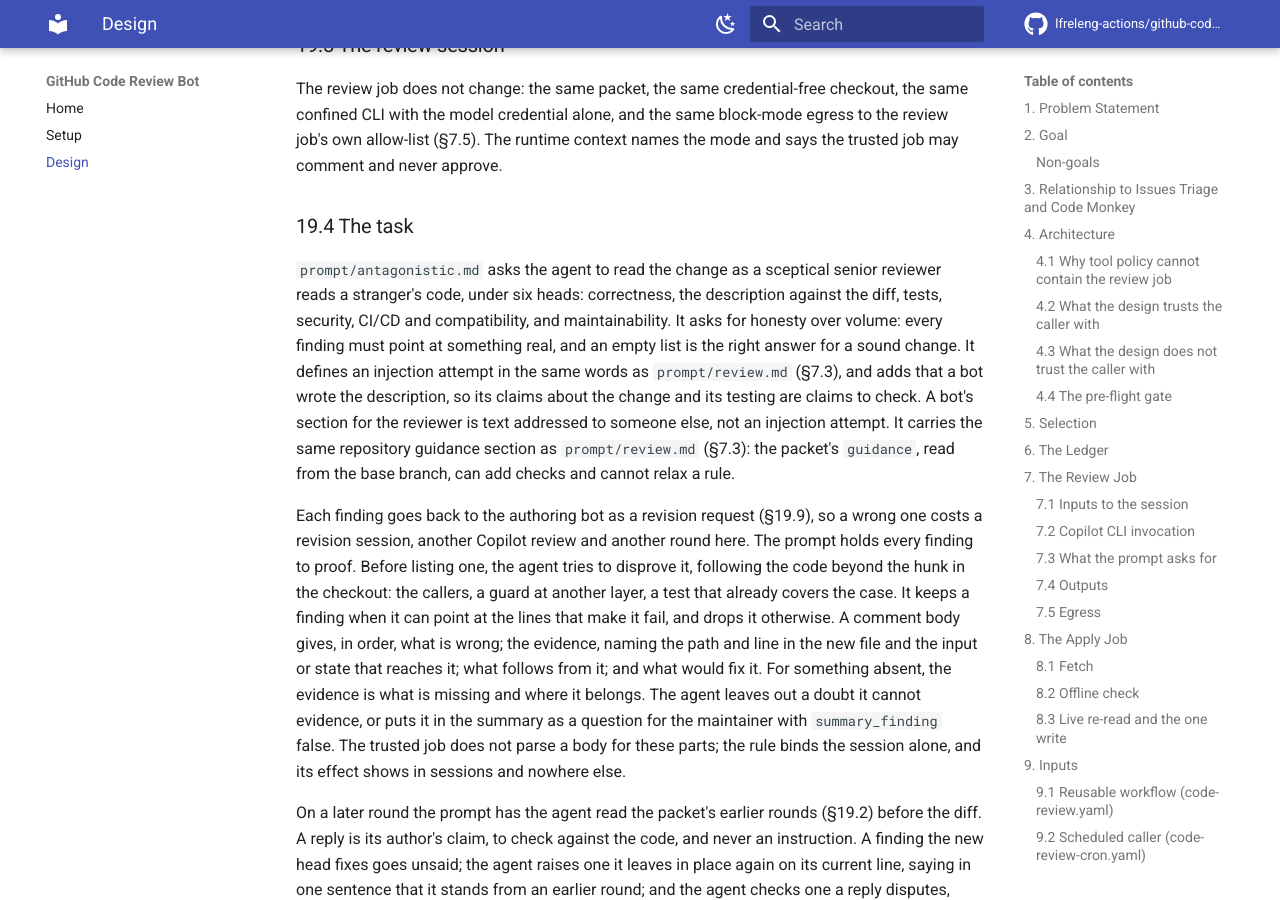
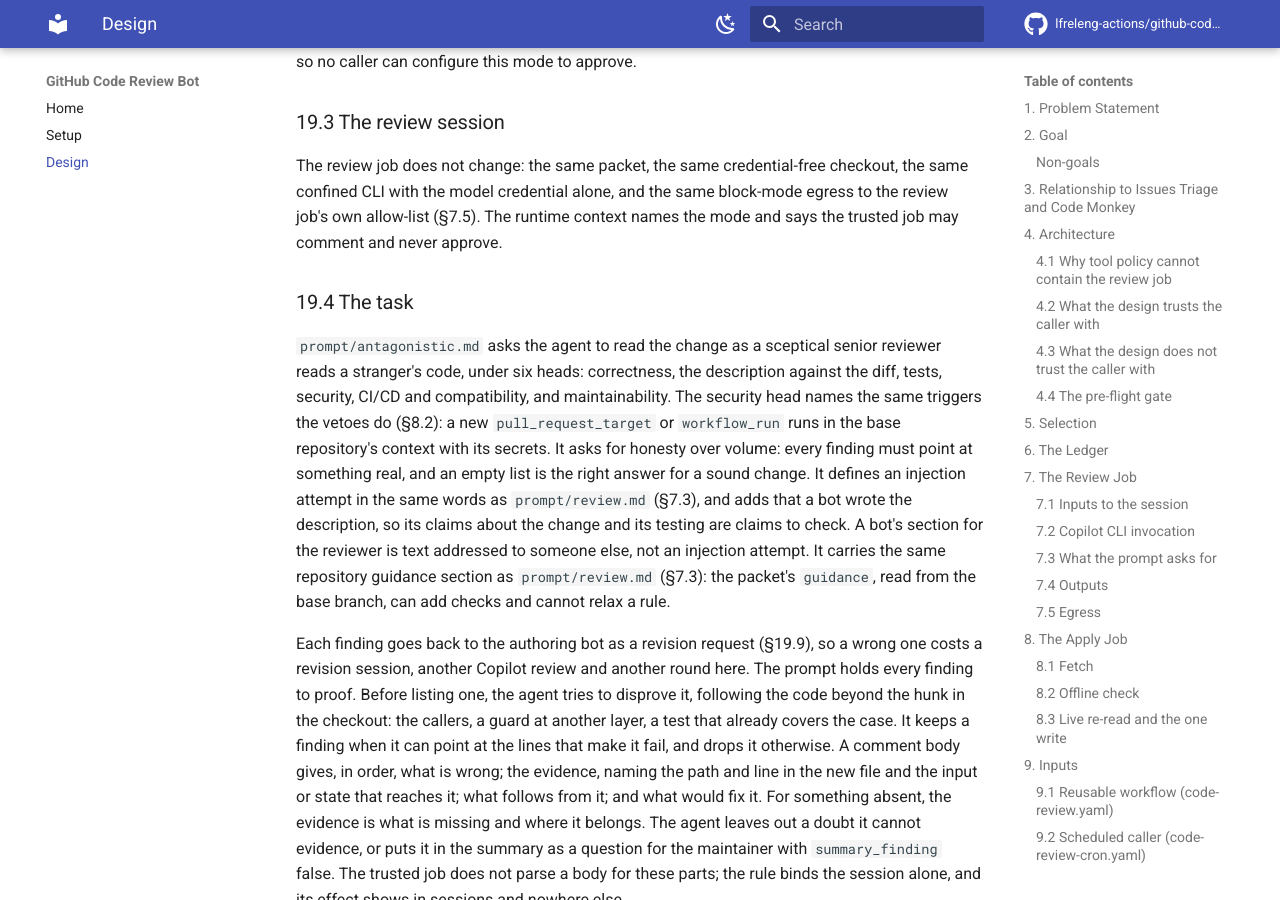
Before and after one commit to lfreleng-actions/github-code-review-bot, an MkDocs documentation site: the page built from docs/DESIGN.md, in a window 1280 px wide and 900 px high, scrolled down 43258 px. Built offline with MkDocs 1.6.1 and Material for MkDocs 9.7.7, drawn with Linux system fonts in a browser that asks for light colours; comment, search, counter and statistics services are not loaded; some of the changed text lies outside the part shown.

Commit message:
Fix(vetoes): Veto a new workflow_run trigger
A workflow_run workflow runs in the base repository's context with
its secrets, started by a workflow that may have run a fork's code
and whose artifacts it then reads. zizmor's dangerous-triggers audit
names it beside pull_request_target, yet the veto list named only
pull_request_target, so a low-risk verdict could approve a workflow
that adds one.

Veto an added workflow line that mentions either trigger, by the
same rule, and name workflow_run beside pull_request_target in both
prompts, the README and DESIGN.md (sections 7.3, 8.2, 17 and 19.4).

Co-authored-by: Copilot <223556219+Copilot@users.noreply.github.com>
Signed-off-by: lf-releng-code-monkey-bot[bot] <332050256+lf-releng-code-monkey-bot[bot]@users.noreply.github.com>

```diff
--- a/docs/DESIGN.md
+++ b/docs/DESIGN.md
@@ -560,7 +560,8 @@ lead to a write.
   security (no new or widened permissions, no secrets newly read or
   echoed, no untrusted input reaching a shell unquoted or through
   `${{ }}`, no action loosened from a SHA, no new network calls, no
-  `pull_request_target`, no `curl | sh`); CI/CD sanity (inputs and
+  `pull_request_target` or `workflow_run` trigger, no
+  `curl | sh`); CI/CD sanity (inputs and
   outputs keep names and types or change additively, no required
   step removed, no trigger change that would stop CI without notice,
   valid syntax); and zero unresolved concerns, so no findings.
@@ -764,7 +765,9 @@ first two from `review_vetoes.py`:
    changed lines of every non-documentation file:
    - a truncated or missing patch: "patch for `<path>` is
      unreadable";
-   - a workflow adding a `pull_request_target` trigger;
+   - a workflow adding a `pull_request_target` or `workflow_run`
+     trigger, either of which runs in the base repository's context
+     with its secrets: "`<path>` adds a `<trigger>` trigger";
    - a workflow adding `permissions: write-all` or `<key>: write`
      for any known permission key;
    - a workflow removing an empty `permissions: {}` block, which
@@ -1505,11 +1508,12 @@ Decided:
   instruction, bot prompt, licence or review-governance file
   (`AGENTS.md`, `.github/copilot-instructions.md`, `prompt/`,
   `LICENSE`, `CODEOWNERS`, `.gitlint`, `REUSE.toml` and the rest of
-  §8.2's list), a new `pull_request_target` trigger, a write
-  permission, an unpinned action, a secret reference, a removed
-  action input, a download piped into a shell, a pre-commit hook
-  added, removed or re-sourced, its `rev:` dropped or loosened from a
-  commit SHA or version tag, or its configuration renamed. The list
+  §8.2's list), a new `pull_request_target` or `workflow_run`
+  trigger, a write permission, an unpinned action, a secret
+  reference, a removed action input, a download piped into a shell,
+  a pre-commit hook added, removed or re-sourced, its `rev:` dropped
+  or loosened from a commit SHA or version tag, or its configuration
+  renamed. The list
   is short on purpose; it names the changes whose cost of a wrong
   approval is highest. Instruction files rank first: a wrong approval
   there changes what every later agent session obeys.
@@ -2064,7 +2068,10 @@ and never approve.
 `prompt/antagonistic.md` asks the agent to read the change as a
 sceptical senior reviewer reads a stranger's code, under six heads:
 correctness, the description against the diff, tests, security,
-CI/CD and compatibility, and maintainability. It asks for honesty
+CI/CD and compatibility, and maintainability. The security head
+names the same triggers the vetoes do (§8.2): a new
+`pull_request_target` or `workflow_run` runs in the base
+repository's context with its secrets. It asks for honesty
 over volume: every finding must point at something real, and an
 empty list is the right answer for a sound change. It defines an
 injection attempt in the same words as `prompt/review.md` (§7.3), and
```
Also changed, not shown: README.md (+1 -1 lines), prompt/antagonistic.md (+1 -1 lines), prompt/review.md (+2 -2 lines), 2 other files.
